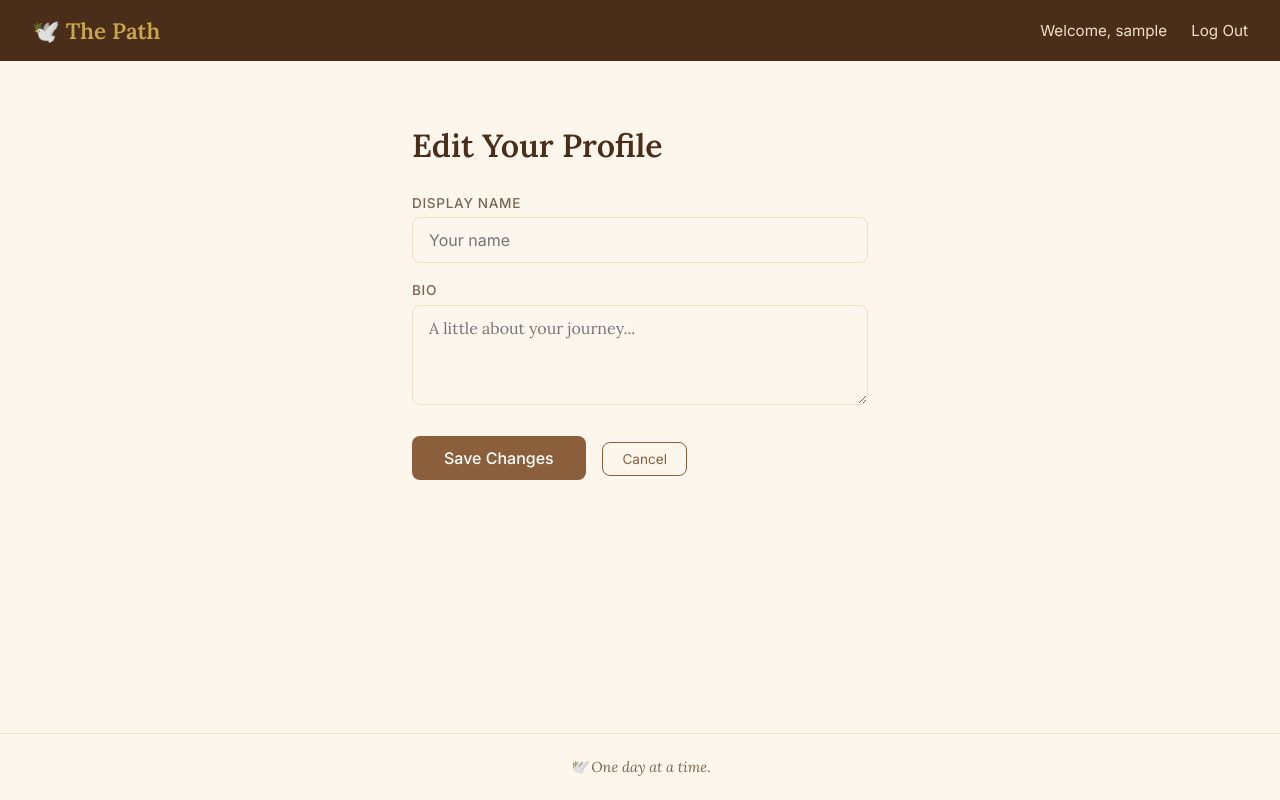
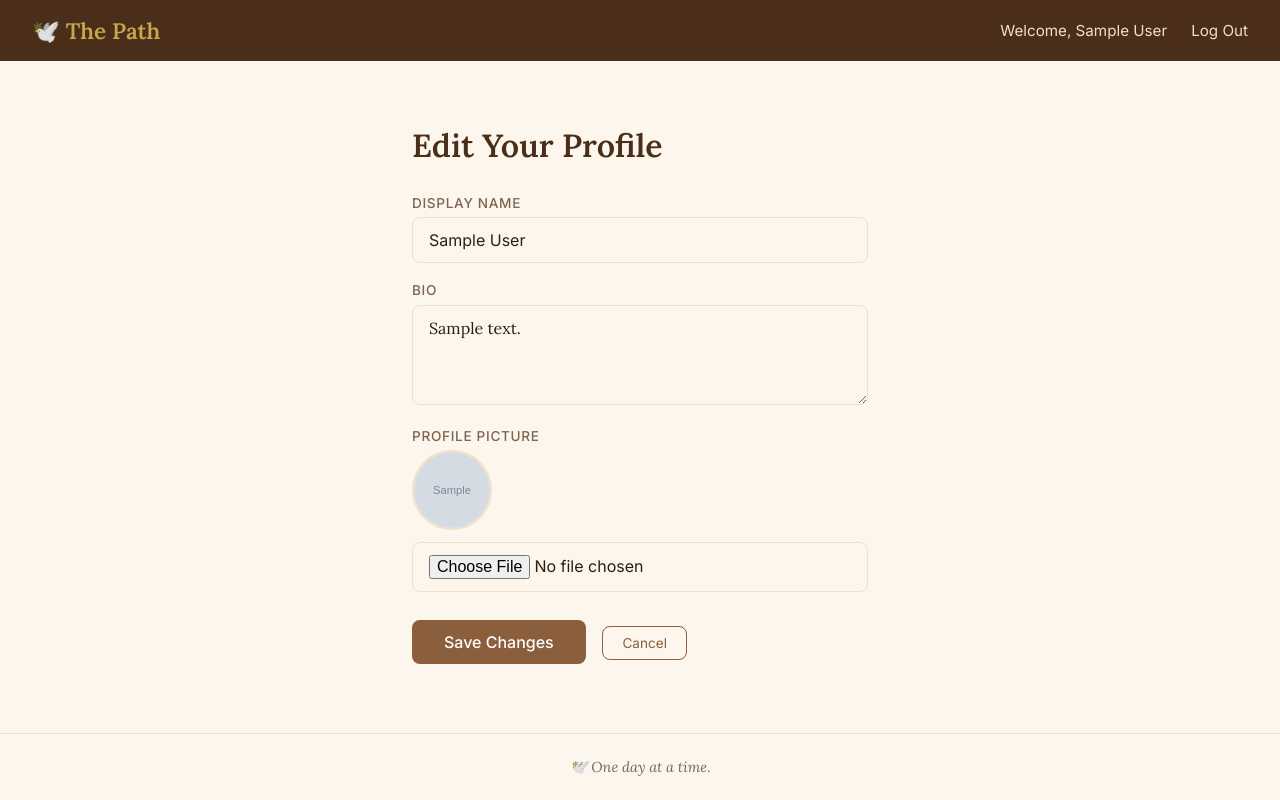
Before and after one commit to 93Jourdan/the-path, a Flask app: page /profile/edit in a window 1280 px wide. Run offline with Flask 3, Linux system fonts and the light colour scheme; a user stored in the database is signed in; tables that the repository leaves empty hold one stand-in row (values such as "Sample post"); grey boxes marked "Sample" are stand-in pictures.

Commit message:
Add Cloudinary profile picture upload

```diff
--- a/app.py
+++ b/app.py
@@ -15,6 +15,13 @@ def create_app():
     if database_url.startswith('postgres://'):
         database_url = database_url.replace('postgres://', 'postgresql://', 1)
     app.config['SQLALCHEMY_DATABASE_URI'] = database_url
+
+    import cloudinary
+    cloudinary.config(
+        cloud_name=os.environ.get('CLOUDINARY_CLOUD_NAME'),
+        api_key=os.environ.get('CLOUDINARY_API_KEY'),
+        api_secret=os.environ.get('CLOUDINARY_API_SECRET')
+    )
 
     db.init_app(app)
     login_manager.init_app(app)
--- a/models.py
+++ b/models.py
@@ -10,6 +10,10 @@ class User(UserMixin, db.Model):
     email = db.Column(db.String(120), unique=True, nullable=False)
     password = db.Column(db.String(200), nullable=False)
     created_at = db.Column(db.DateTime, default=datetime.utcnow)
+    bio = db.Column(db.String(300), nullable=True)
+    display_name = db.Column(db.String(80), nullable=True)
+    avatar_url = db.Column(db.String(500), nullable=True)
+
 
     # Relationships
     sobriety = db.relationship('SobrietyTracker', backref='user', lazy=True)
--- a/routes/profile.py
+++ b/routes/profile.py
@@ -1,4 +1,5 @@
 # routes/profile.py
+import cloudinary.uploader
 from flask import Blueprint, render_template, redirect, url_for, request, flash
 from flask_login import login_required, current_user
 from models import db, User, WallMessage, SobrietyTracker
@@ -10,7 +11,6 @@ profile = Blueprint('profile', __name__)
 def view_profile(username):
     user = User.query.filter_by(username=username).first_or_404()
 
-    # Get their active sobriety streak
     tracker = SobrietyTracker.query.filter_by(
         user_id=user.id, is_active=True
     ).first()
@@ -18,7 +18,6 @@ def view_profile(username):
     if tracker:
         streak = (datetime.utcnow() - tracker.start_date).days
 
-    # Get wall messages, newest first
     wall_messages = WallMessage.query.filter_by(
         recipient_id=user.id
     ).order_by(WallMessage.timestamp.desc()).all()
@@ -61,6 +60,21 @@ def edit_profile():
 
         current_user.display_name = display_name if display_name else None
         current_user.bio = bio if bio else None
+
+        # Handle avatar upload
+        avatar_file = request.files.get('avatar')
+        if avatar_file and avatar_file.filename:
+            result = cloudinary.uploader.upload(
+                avatar_file,
+                folder='the_path/avatars',
+                public_id=f'user_{current_user.id}',
+                overwrite=True,
+                transformation=[
+                    {'width': 200, 'height': 200, 'crop': 'fill', 'gravity': 'face'}
+                ]
+            )
+            current_user.avatar_url = result['secure_url']
+
         db.session.commit()
         flash('Profile updated!', 'success')
         return redirect(url_for('profile.view_profile', username=current_user.username))
--- a/static/style.css
+++ b/static/style.css
@@ -1039,3 +1039,27 @@ a:hover {
         padding: 1rem;
     }
 }
+
+.profile-avatar img {
+    width: 72px;
+    height: 72px;
+    border-radius: 50%;
+    object-fit: cover;
+}
+
+.avatar-preview {
+    display: block;
+    width: 80px;
+    height: 80px;
+    border-radius: 50%;
+    object-fit: cover;
+    margin-bottom: 0.75rem;
+    border: 2px solid var(--light-tan);
+}
+
+.form-file-input {
+    display: block;
+    font-size: 0.9rem;
+    color: var(--text-soft);
+    margin-top: 0.25rem;
+}
--- a/templates/profile/edit_profile.html
+++ b/templates/profile/edit_profile.html
@@ -4,7 +4,7 @@
 <div class="form-container">
   <h1>Edit Your Profile</h1>
 
-  <form action="{{ url_for('profile.edit_profile') }}" method="POST">
+  <form action="{{ url_for('profile.edit_profile') }}" method="POST" enctype="multipart/form-data">
     <div class="form-group">
       <label for="display_name">Display Name</label>
       <input type="text" id="display_name" name="display_name" maxlength="80"
@@ -17,6 +17,14 @@
         placeholder="A little about your journey...">{{ current_user.bio or '' }}</textarea>
     </div>
 
+    <div class="form-group">
+        <label for="avatar">Profile Picture</label>
+        {% if current_user.avatar_url %}
+          <img src="{{ current_user.avatar_url }}" alt="Current avatar" class="avatar-preview">
+        {% endif %}
+        <input type="file" id="avatar" name="avatar" accept="image/*" class="form-file-input">
+    </div>
+
     <button type="submit" class="btn-primary">Save Changes</button>
     <a href="{{ url_for('profile.view_profile', username=current_user.username) }}" class="btn-secondary">Cancel</a>
   </form>
```
Also changed, not shown: requirements.txt (+5 -14 lines), templates/profile/profile.html (+6 -3 lines).
